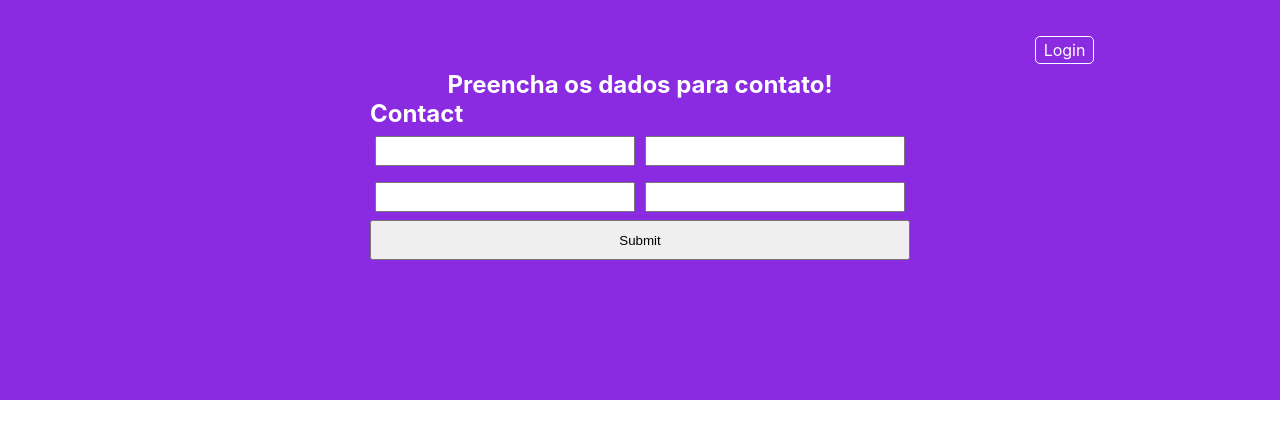
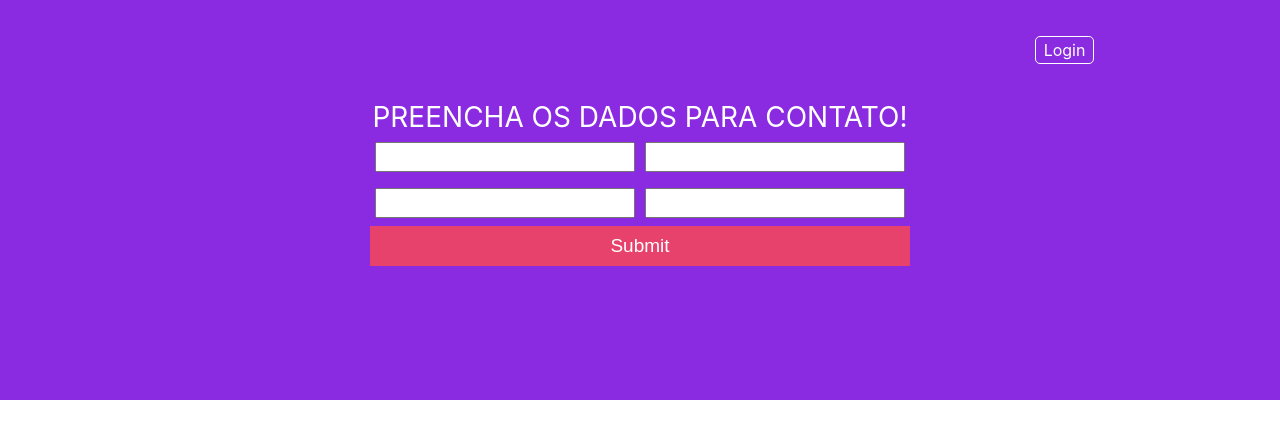
Before and after one commit to ADRIANOANIMUS/landingPage, a React (Create React App) app in the folder projeto/: page / in a window 1280 px wide. Shown: the top 438 px of the page. Built offline with nearby package versions, Linux system fonts and the light colour scheme.

Commit message:
Updating Title App.js and  style in App.css

```diff
--- a/projeto/src/App.css
+++ b/projeto/src/App.css
@@ -43,7 +43,7 @@
   display: flex;
   width: 100%;
   max-width: 600px;
-  margin: 10px auto;
+  margin: 40px auto;
   flex-wrap: wrap;
  justify-content: center;
 }
@@ -57,6 +57,9 @@ margin: 8px 10px;
 
 .form h2{
   color: white;
+  text-transform: uppercase;
+  font-size: 28px;
+  font-weight: normal;
 }
 
 .items-form{
@@ -77,4 +80,9 @@ margin: 8px 10px;
   .items-form input[type=submit]{
     width: 100%;
     height: 40px;
+    background-color: #e7426b;
+    cursor: pointer;
+    color: white;
+    border: 0;
+    font-size: 19px;
     }
--- a/projeto/src/App.js
+++ b/projeto/src/App.js
@@ -16,8 +16,6 @@ function App() {
           <div className="form">
             <h2>Preencha os dados para contato!</h2>
             <form>
-
-              <h2>Contact</h2>
               <div className="items-form">
                 <input type="text" />
                 <input type="text" />
```
